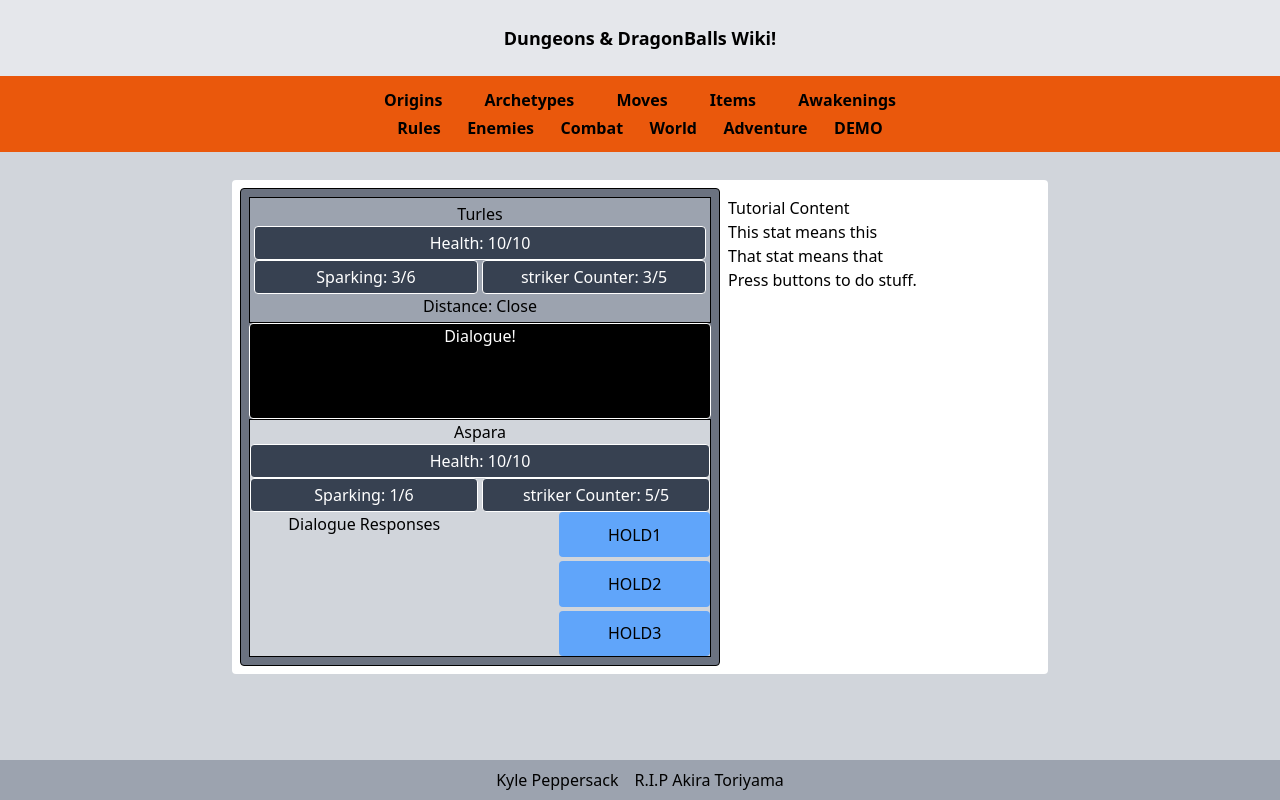
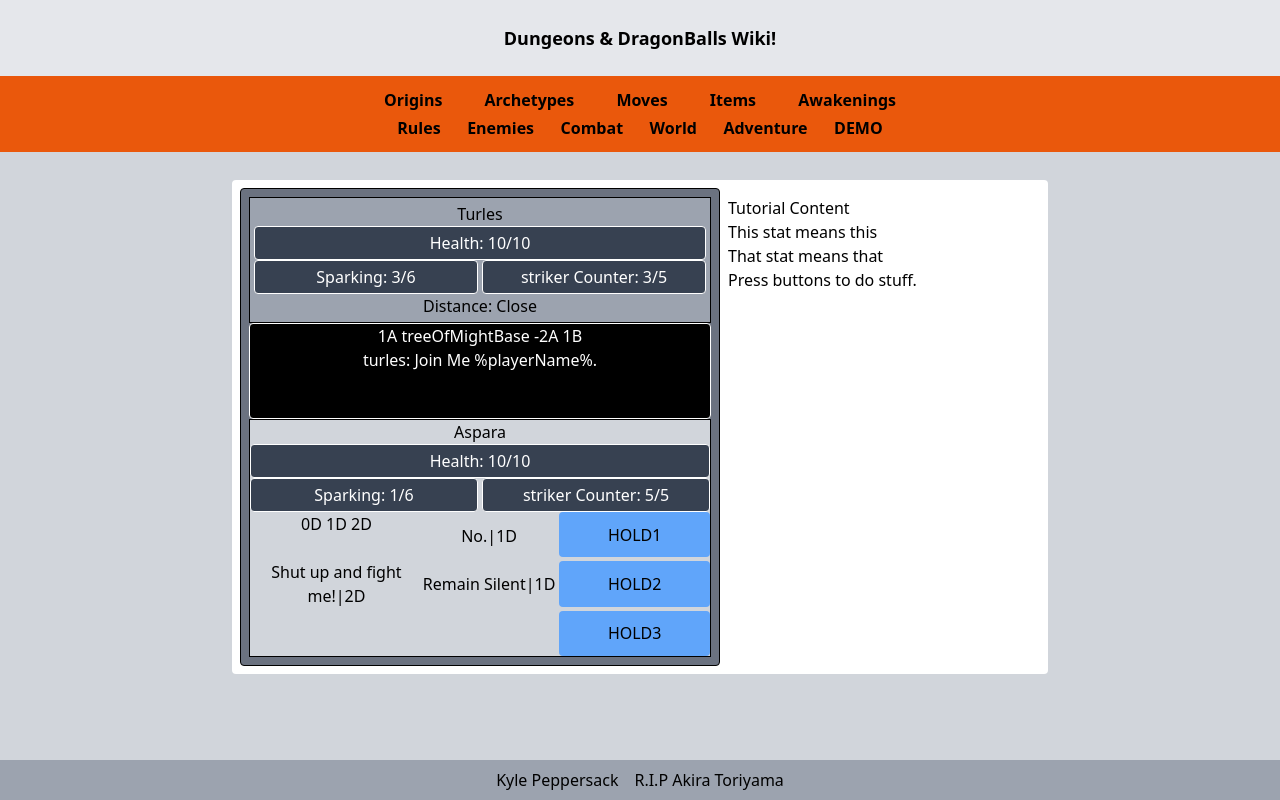
Before and after one commit to KylePep/ddbwiki, a Next.js app: page /demo in a window 1280 px wide. Built offline with nearby package versions, Linux system fonts and the light colour scheme.

Commit message:
setting up dialogue system within menu

```diff
--- a/app/demo/page.tsx
+++ b/app/demo/page.tsx
@@ -30,6 +30,8 @@ const boss = () => {
 
 
 export default function page() {
+  const [room, setRoom] = useState(data.rooms.find((r) => r.id == data.adventureInstance.roomCurrent))
+  const [dial, setDial] = useState(data.dialogue.find((d)=> d.id == room?.dialogue))
   const [selectMenu, setSelectMenu] = useState("base")
   const [list, setList] = useState<string[]>([])
   const [menuFocus, setMenuFocus] = useState("none")
@@ -121,7 +123,12 @@ export default function page() {
               <>
                 <div className='grid grid-rows-3 col-span-2'>
                   <div className='grid grid-cols-subgrid grid-rows-subgrid row-span-2 col-span-2'>
-                      <div>Dialogue Responses</div>
+                    <div>{dial?.chapterData.map((r, index) => (
+                        <span key={index}>{r.id} </span>
+                      ))}</div>
+                      {dial?.responsesData[0].responses.map((r, index) => (
+                        <button key={index}>{r}</button>
+                      ))}
                     </div>
                 </div>
                 <div className='grid grid-cols-1 gap-1'>
@@ -267,7 +274,12 @@ export default function page() {
             <div className='bg-black border border-white rounded min-h-24'>
               { data.adventureInstance.roomsProgress == "start" &&
                 <div>
-                  Dialogue!
+                  <p>{room?.id} {room?.setting} -
+                    {room?.doors.map((d, index)=>(
+                      <span key={index}>{d} </span>
+                    ))}
+                  </p>
+                  <p>{dial?.chapterData[0].content.speaker}: {dial?.chapterData[0].content.dialogue}</p>
                 </div>
               }
 
```
